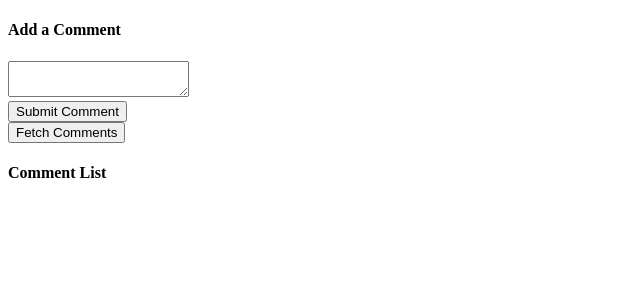
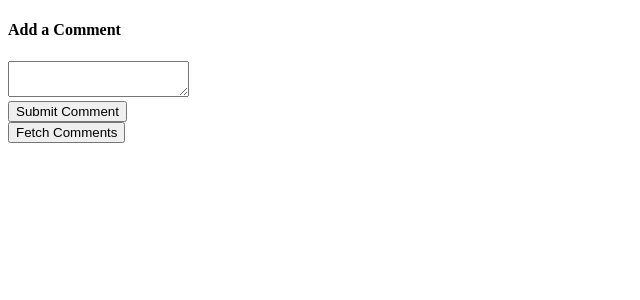
Before and after one commit to RommelTJ/react-testing, a React (Create React App) app: page /post in a window 1280 px wide. Shown: the top 300 px of the page, without its empty margins (0-640 px from the left). Built offline with nearby package versions, Linux system fonts and the light colour scheme.

Commit message:
fix(App): Exact match

```diff
--- a/src/components/App.js
+++ b/src/components/App.js
@@ -7,7 +7,7 @@ export default () => {
   return (
     <div>
       <Route path="/post" component={CommentBox} />
-      <Route path="/" component={CommentList} />
+      <Route path="/" exact component={CommentList} />
     </div>
   );
 }
```
